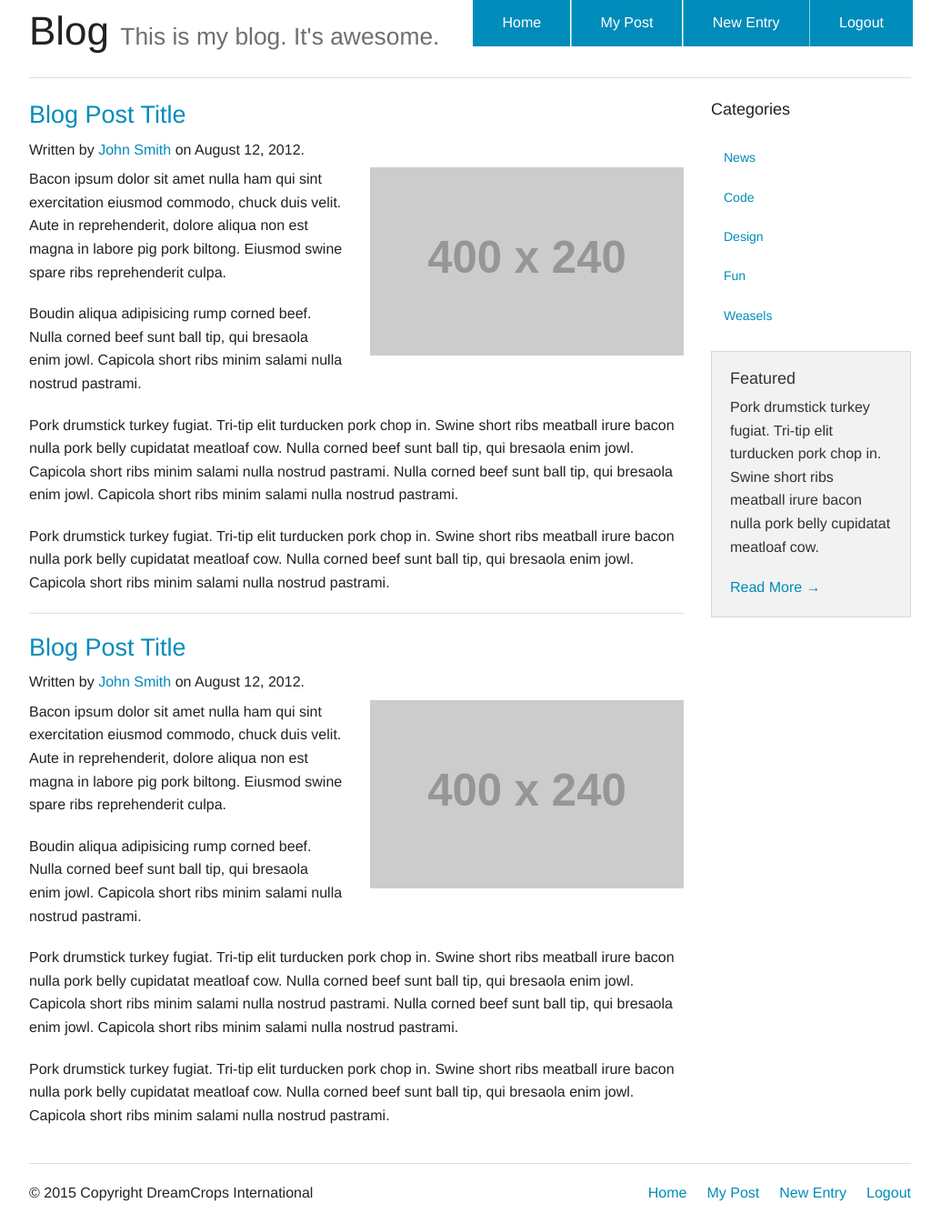
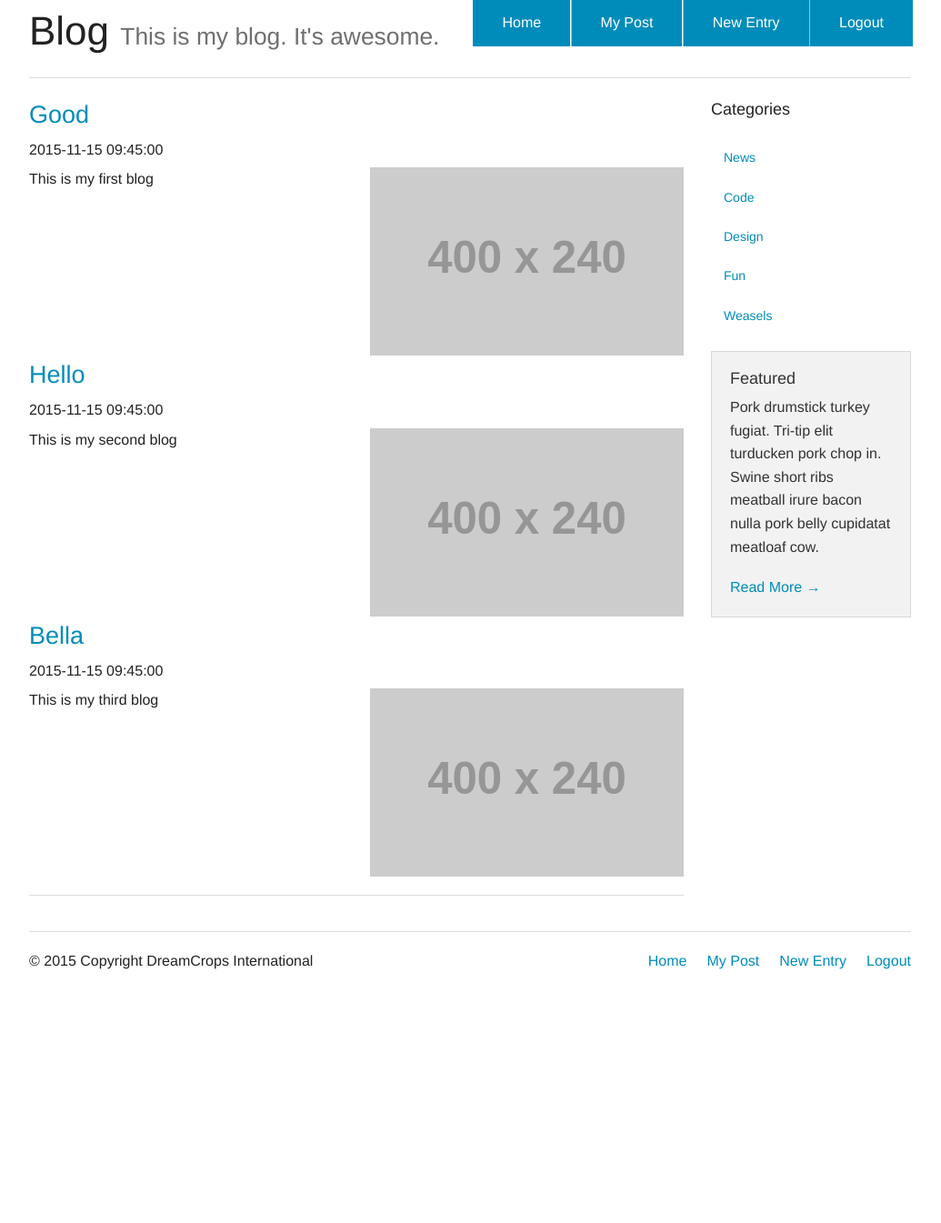
Before and after one commit to BellaTao19/flask-blog, a Flask app: page / in a window 1280 px wide. Shown: the whole page at 91% size, without its empty margins (123-1158 px from the left). After the commit the page ends 1066 px from the top, so only its background shows below. Run offline with Flask 2, Linux system fonts and the light colour scheme; the visitor is signed in with stand-in values (Sample User, id 1); data comes from the database, SQL or seed files in the repository; both versions use the stored data as it was after the commit; grey boxes labelled with a size stand in for pictures from a placeholder-image service; some libraries are stand-ins or nearby versions.

Commit message:
Connect to Database and retrieve data from DB

```diff
--- a/app.py
+++ b/app.py
@@ -1,10 +1,12 @@
-from flask import Flask, render_template, redirect, url_for, request, session, flash
+from flask import Flask, render_template, redirect, url_for, request, session, flash, g
 from functools import wraps
+import sqlite3
 
 #create application object
 app = Flask(__name__)
 
 app.secret_key = 'secret'
+app.database = "blog.db"
 
 def login_required(f):
 	@wraps(f)
@@ -20,7 +22,12 @@ def login_required(f):
 @app.route('/')
 @login_required
 def home():
-	return render_template('index.html')
+	g.db = connect_db()
+	cur = g.db.execute('select * from entry')
+	entries = [dict(entry_id=row[0], entry_title=row[1], entry_body=row[2],entry_date=row[3]) for row in cur.fetchall()]
+	g.db.close()
+
+	return render_template('index.html', entries = entries)
 
 @app.route('/welcome')
 def welcome():
@@ -46,5 +53,9 @@ def logout():
 	flash('You were just logged out!')
 	return redirect(url_for('login'))
 
+def connect_db():
+	return sqlite3.connect(app.database)
+
+
 if __name__ == '__main__':
      app.run(debug = True)
--- a/templates/index.html
+++ b/templates/index.html
@@ -26,49 +26,31 @@
       <div class="row">
         <div class="large-9 columns" role="content">
 
+          {% for entry in entries %}
           <article>
 
-            <h3><a href="#">Blog Post Title</a></h3>
-            <h6>Written by <a href="#">John Smith</a> on August 12, 2012.</h6>
+            <h3><a href="#"> {{entry.entry_title}} </a></h3>
+            <h6> {{entry.entry_date}} </h6>
 
             <div class="row">
               <div class="large-6 columns">
-                <p>Bacon ipsum dolor sit amet nulla ham qui sint exercitation eiusmod commodo, chuck duis velit. Aute in reprehenderit, dolore aliqua non est magna in labore pig pork biltong. Eiusmod swine spare ribs reprehenderit culpa.</p>
-                <p>Boudin aliqua adipisicing rump corned beef. Nulla corned beef sunt ball tip, qui bresaola enim jowl. Capicola short ribs minim salami nulla nostrud pastrami.</p>
+                <p>{{entry.entry_body}}</p>
               </div>
               <div class="large-6 columns">
                 <img src="http://placehold.it/400x240&text=[img]"/>
               </div>
             </div>
 
-            <p>Pork drumstick turkey fugiat. Tri-tip elit turducken pork chop in. Swine short ribs meatball irure bacon nulla pork belly cupidatat meatloaf cow. Nulla corned beef sunt ball tip, qui bresaola enim jowl. Capicola short ribs minim salami nulla nostrud pastrami. Nulla corned beef sunt ball tip, qui bresaola enim jowl. Capicola short ribs minim salami nulla nostrud pastrami.</p>
+            <!-- <p>Pork drumstick turkey fugiat. Tri-tip elit turducken pork chop in. Swine short ribs meatball irure bacon nulla pork belly cupidatat meatloaf cow. Nulla corned beef sunt ball tip, qui bresaola enim jowl. Capicola short ribs minim salami nulla nostrud pastrami. Nulla corned beef sunt ball tip, qui bresaola enim jowl. Capicola short ribs minim salami nulla nostrud pastrami.</p>
 
-            <p>Pork drumstick turkey fugiat. Tri-tip elit turducken pork chop in. Swine short ribs meatball irure bacon nulla pork belly cupidatat meatloaf cow. Nulla corned beef sunt ball tip, qui bresaola enim jowl. Capicola short ribs minim salami nulla nostrud pastrami.</p>
+            <p>Pork drumstick turkey fugiat. Tri-tip elit turducken pork chop in. Swine short ribs meatball irure bacon nulla pork belly cupidatat meatloaf cow. Nulla corned beef sunt ball tip, qui bresaola enim jowl. Capicola short ribs minim salami nulla nostrud pastrami.</p> -->
 
           </article>
+          {% endfor %}
 
           <hr/>
 
-          <article>
 
-            <h3><a href="#">Blog Post Title</a></h3>
-            <h6>Written by <a href="#">John Smith</a> on August 12, 2012.</h6>
-
-            <div class="row">
-              <div class="large-6 columns">
-                <p>Bacon ipsum dolor sit amet nulla ham qui sint exercitation eiusmod commodo, chuck duis velit. Aute in reprehenderit, dolore aliqua non est magna in labore pig pork biltong. Eiusmod swine spare ribs reprehenderit culpa.</p>
-                <p>Boudin aliqua adipisicing rump corned beef. Nulla corned beef sunt ball tip, qui bresaola enim jowl. Capicola short ribs minim salami nulla nostrud pastrami.</p>
-              </div>
-              <div class="large-6 columns">
-                <img src="http://placehold.it/400x240&text=[img]"/>
-              </div>
-            </div>
-
-            <p>Pork drumstick turkey fugiat. Tri-tip elit turducken pork chop in. Swine short ribs meatball irure bacon nulla pork belly cupidatat meatloaf cow. Nulla corned beef sunt ball tip, qui bresaola enim jowl. Capicola short ribs minim salami nulla nostrud pastrami. Nulla corned beef sunt ball tip, qui bresaola enim jowl. Capicola short ribs minim salami nulla nostrud pastrami.</p>
-
-            <p>Pork drumstick turkey fugiat. Tri-tip elit turducken pork chop in. Swine short ribs meatball irure bacon nulla pork belly cupidatat meatloaf cow. Nulla corned beef sunt ball tip, qui bresaola enim jowl. Capicola short ribs minim salami nulla nostrud pastrami.</p>
-
-          </article>
 
         </div>
 
```
Also changed, not shown: sql.py (added, +8 -0 lines), blog.db (added).
